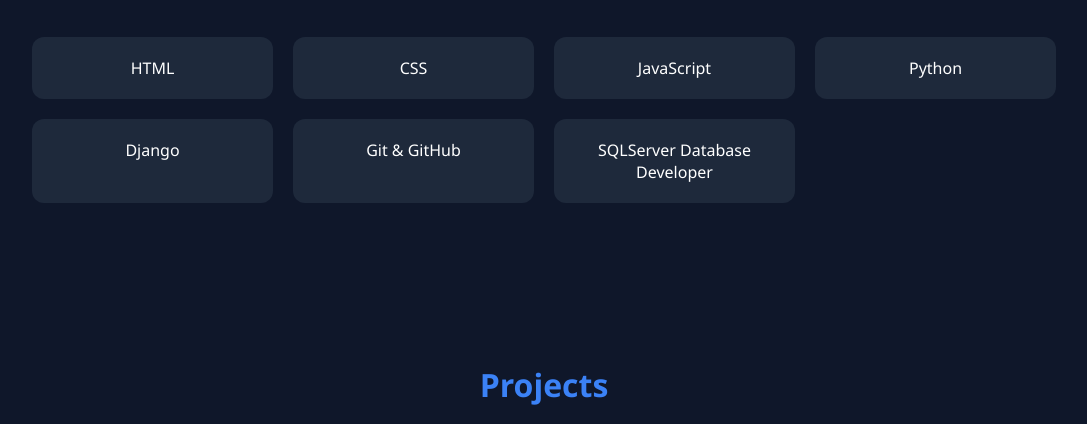
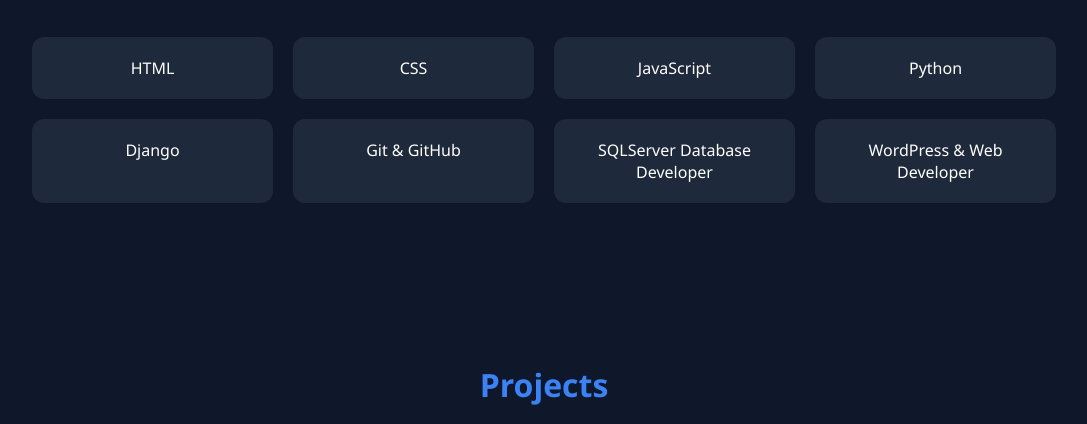
Before and after one commit to JOSHMUSA/joshmusa.github.io, a plain HTML site: page index.html in a window 1280 px wide. Shown: the part 1478-1902 px from the top of the page, without its empty margins (96-1183 px from the left). Drawn offline with nearby package versions, Linux system fonts and the light colour scheme; no server answers.

Commit message:
Update index.html

```diff
--- a/index.html
+++ b/index.html
@@ -472,6 +472,7 @@
 <div class="card">Django</div>
 <div class="card">Git & GitHub</div>
 <div class="card">SQLServer Database Developer</div>
+<div class="card">WordPress & Web Developer</div>
 </div>
 </section>
 
```
